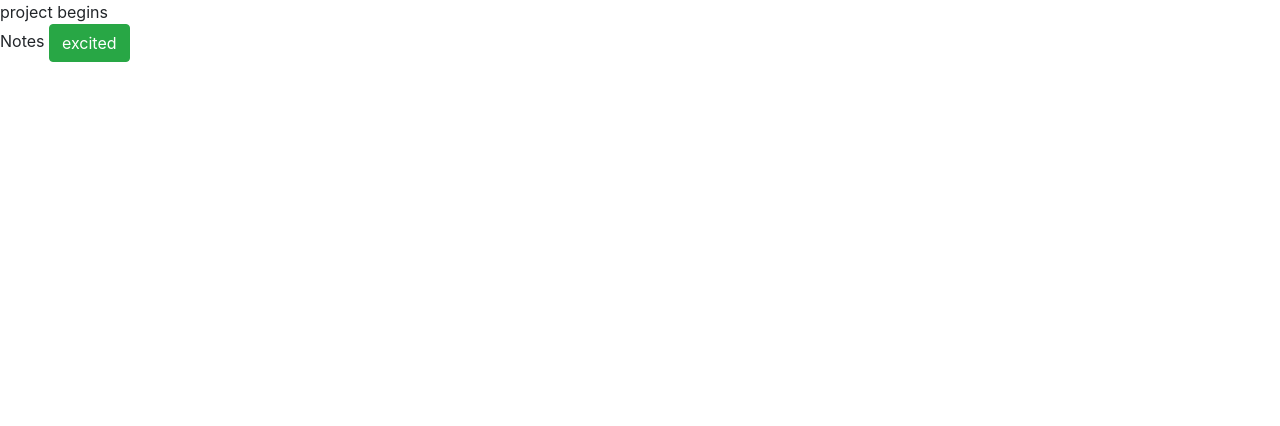
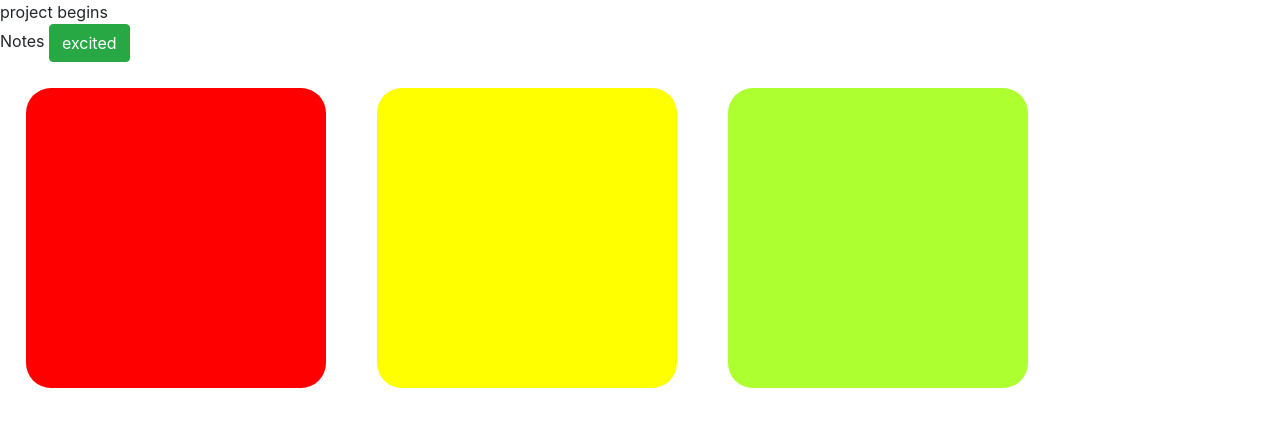
Before and after one commit to satishsuresh/todoapp, a Next.js app: page / in a window 1280 px wide. Shown: the top 426 px of the page. Built offline with nearby package versions, Linux system fonts and the light colour scheme.

Commit message:
inserting blocks

```diff
--- /dev/null
+++ b/notes/notes.js
@@ -0,0 +1,14 @@
+import { Component } from "react";
+import style from "./notes.module.css";
+
+export class Notes extends Component {
+  render() {
+    return (
+      <div>
+        <div className={style.card}></div>
+        <div className={style.card01}></div>
+        <div className={style.card02}></div>
+      </div>
+    );
+  }
+}
--- /dev/null
+++ b/notes/notes.module.css
@@ -0,0 +1,28 @@
+.card {
+    float: left;
+    margin:2%;
+    background-color:red;
+    width: 300px;
+    height: 300px;
+    border-radius: 25px;
+  }
+
+
+  .card01 {
+    float: left;
+    margin:2%;
+    background-color:yellow;
+    width: 300px;
+    height: 300px;
+    border-radius: 25px;
+  }
+
+
+  .card02 {
+    float: left;
+    margin:2%;
+    background-color:greenyellow;
+    width: 300px;
+    height: 300px;
+    border-radius: 25px;
+  }
--- a/pages/index.js
+++ b/pages/index.js
@@ -1,5 +1,6 @@
 import Head from "next/head";
 import { Heading } from "../components/heading";
+import { Notes } from "../notes/notes";
 import styles from "../styles/Home.module.css";
 
 export default function Home() {
@@ -7,6 +8,7 @@ export default function Home() {
     <div>
       <div>project begins</div>
       <Heading />
+      <Notes />
     </div>
   );
 }
```
